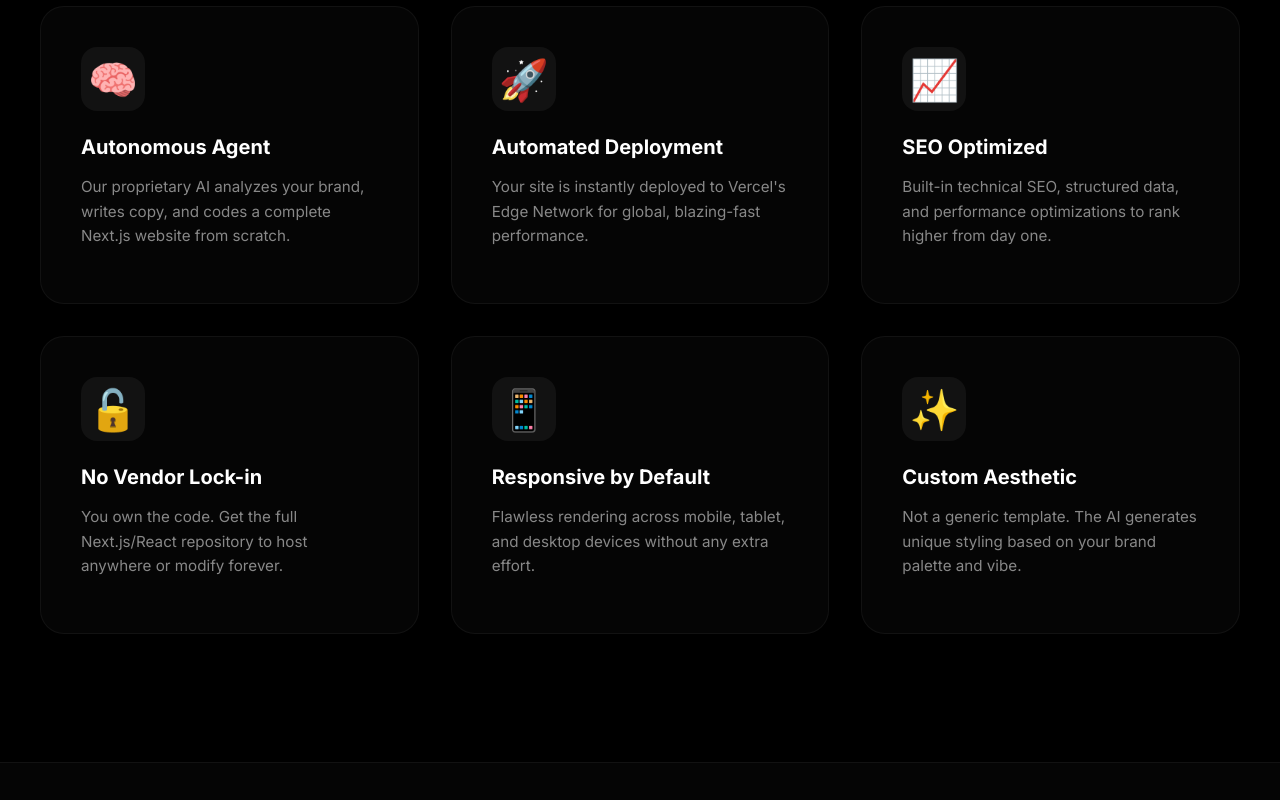
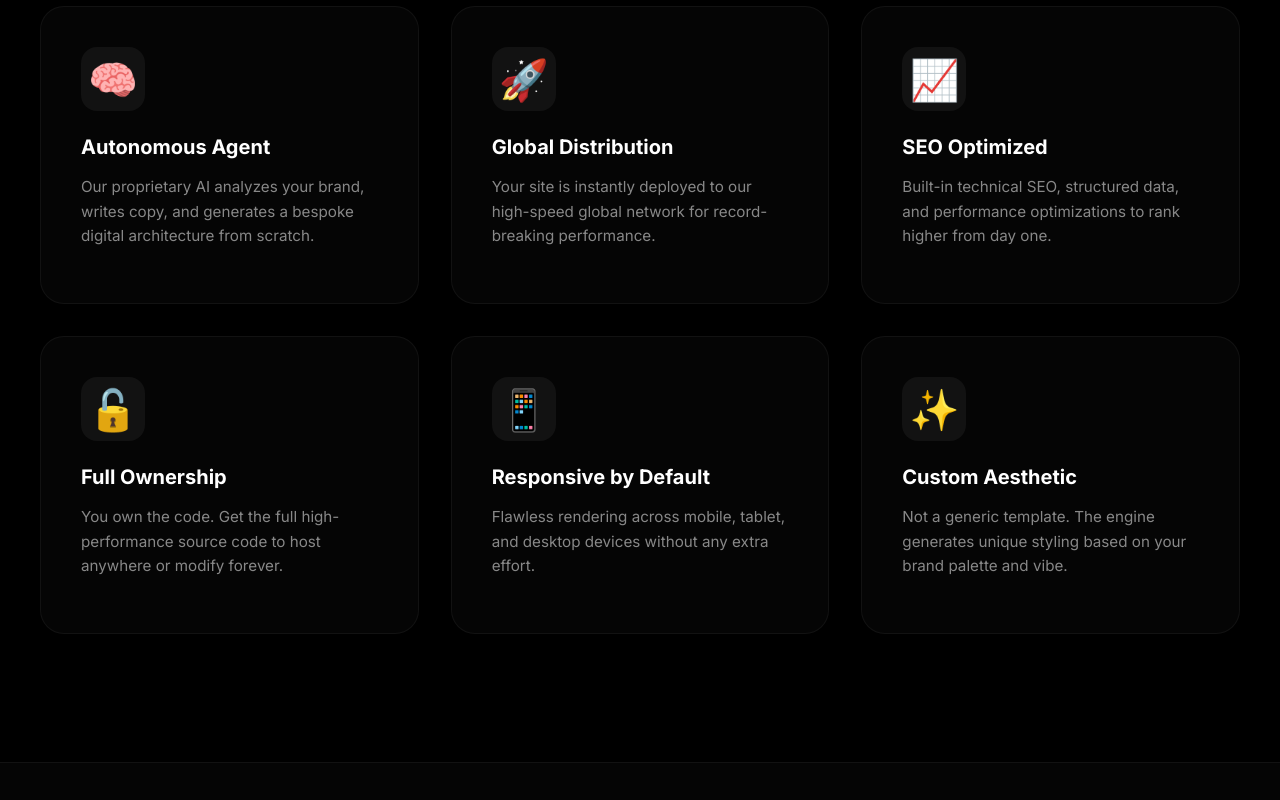
Before and after one commit to fluxlabs/flux-website-builder, a Next.js app: page / in a window 1280 px wide. Shown: the part 1660-2460 px from the top of the page. Built offline with nearby package versions, Linux system fonts and the light colour scheme.

Commit message:
🤐 Marketing: Whitelabeling - removed technical implementation references

```diff
--- a/src/app/admin/dashboard/page.tsx
+++ b/src/app/admin/dashboard/page.tsx
@@ -77,7 +77,7 @@ export default function AdminDashboard() {
   const PIPELINE_STEPS = [
     { id: 1, name: "VISION", label: "LLM Manifestation" },
     { id: 2, name: "BUILD", label: "Project Generation" },
-    { id: 3, name: "DEPLOY", label: "Vercel / GitHub" },
+    { id: 3, name: "DEPLOY", label: "Global Cloud" },
     { id: 4, name: "VERIFY", label: "Live Handshake" }
   ];
 
@@ -129,7 +129,7 @@ export default function AdminDashboard() {
     try {
       const res = await fetch(hookUrl, { method: "POST" });
       if (res.ok) {
-        alert("Vercel Deployment Triggered Successfully!");
+        alert("Manifestation Triggered Successfully!");
       } else {
         alert("Failed to trigger deploy hook.");
       }
--- a/src/app/review/[id]/success/page.tsx
+++ b/src/app/review/[id]/success/page.tsx
@@ -78,7 +78,7 @@ export default function LaunchGuidePage() {
                 </div>
                 <div className={styles.dnsCol}>
                   <label>Value</label>
-                  <code>cname.vercel-dns.com</code>
+                  <code>nodes.fluxwebs.net</code>
                 </div>
               </div>
             </div>
--- a/src/components/Features/Features.tsx
+++ b/src/components/Features/Features.tsx
@@ -6,12 +6,12 @@ import { motion } from "framer-motion";
 const features = [
   {
     title: "Autonomous Agent",
-    description: "Our proprietary AI analyzes your brand, writes copy, and codes a complete Next.js website from scratch.",
+    description: "Our proprietary AI analyzes your brand, writes copy, and generates a bespoke digital architecture from scratch.",
     icon: "🧠"
   },
   {
-    title: "Automated Deployment",
-    description: "Your site is instantly deployed to Vercel's Edge Network for global, blazing-fast performance.",
+    title: "Global Distribution",
+    description: "Your site is instantly deployed to our high-speed global network for record-breaking performance.",
     icon: "🚀"
   },
   {
@@ -20,8 +20,8 @@ const features = [
     icon: "📈"
   },
   {
-    title: "No Vendor Lock-in",
-    description: "You own the code. Get the full Next.js/React repository to host anywhere or modify forever.",
+    title: "Full Ownership",
+    description: "You own the code. Get the full high-performance source code to host anywhere or modify forever.",
     icon: "🔓"
   },
   {
@@ -31,7 +31,7 @@ const features = [
   },
   {
     title: "Custom Aesthetic",
-    description: "Not a generic template. The AI generates unique styling based on your brand palette and vibe.",
+    description: "Not a generic template. The engine generates unique styling based on your brand palette and vibe.",
     icon: "✨"
   }
 ];
--- a/src/components/HowItWorks/HowItWorks.tsx
+++ b/src/components/HowItWorks/HowItWorks.tsx
@@ -12,7 +12,7 @@ const steps = [
   {
     num: "02",
     title: "AI Manifestation",
-    description: "Our agent researches your niche, writes the copy, and builds a complete Next.js architecture.",
+    description: "Our agent researches your niche, writes the copy, and builds a complete high-performance architecture.",
   },
   {
     num: "03",
```
Also changed, not shown: src/components/Hero/BuildConsole.tsx (+4 -4 lines).
